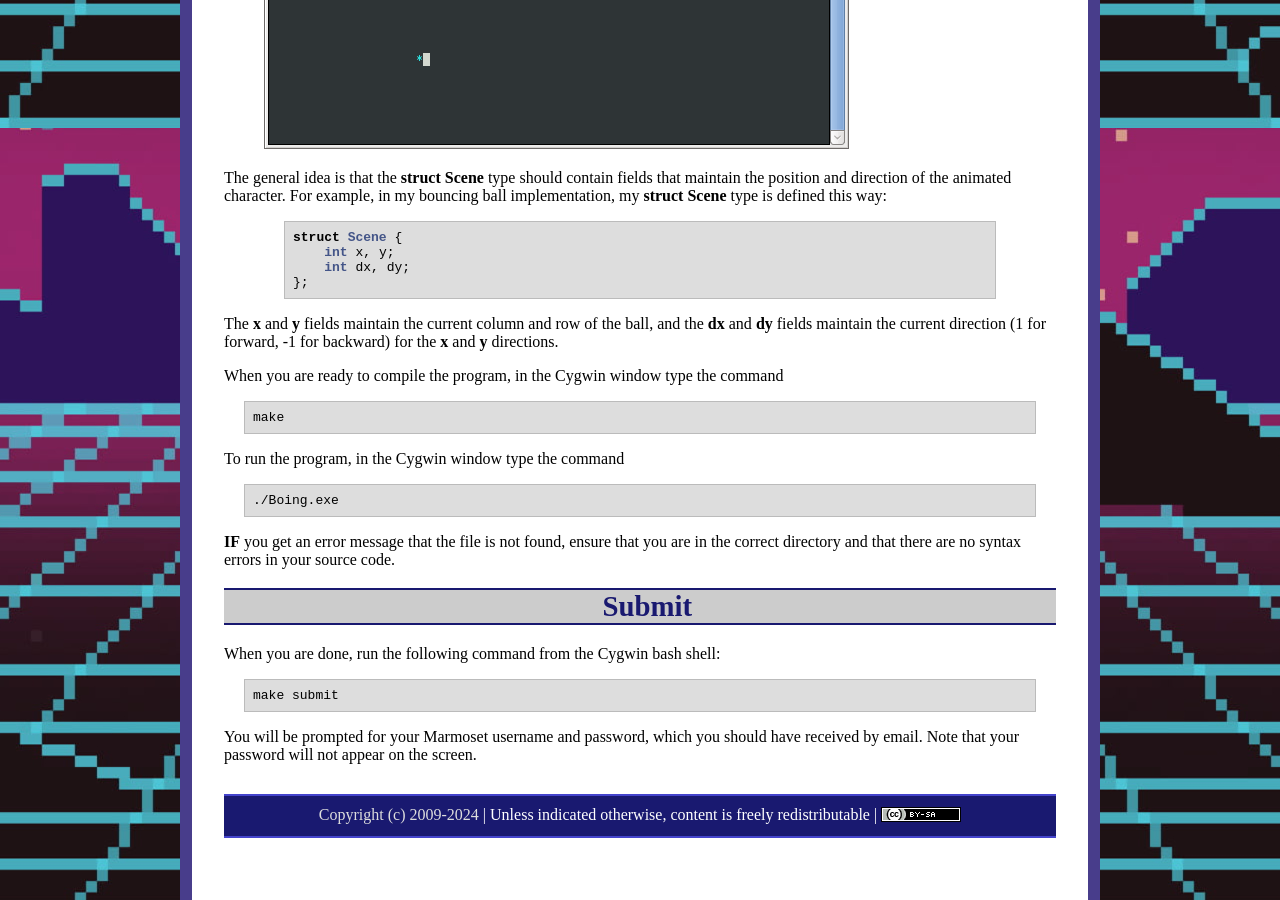
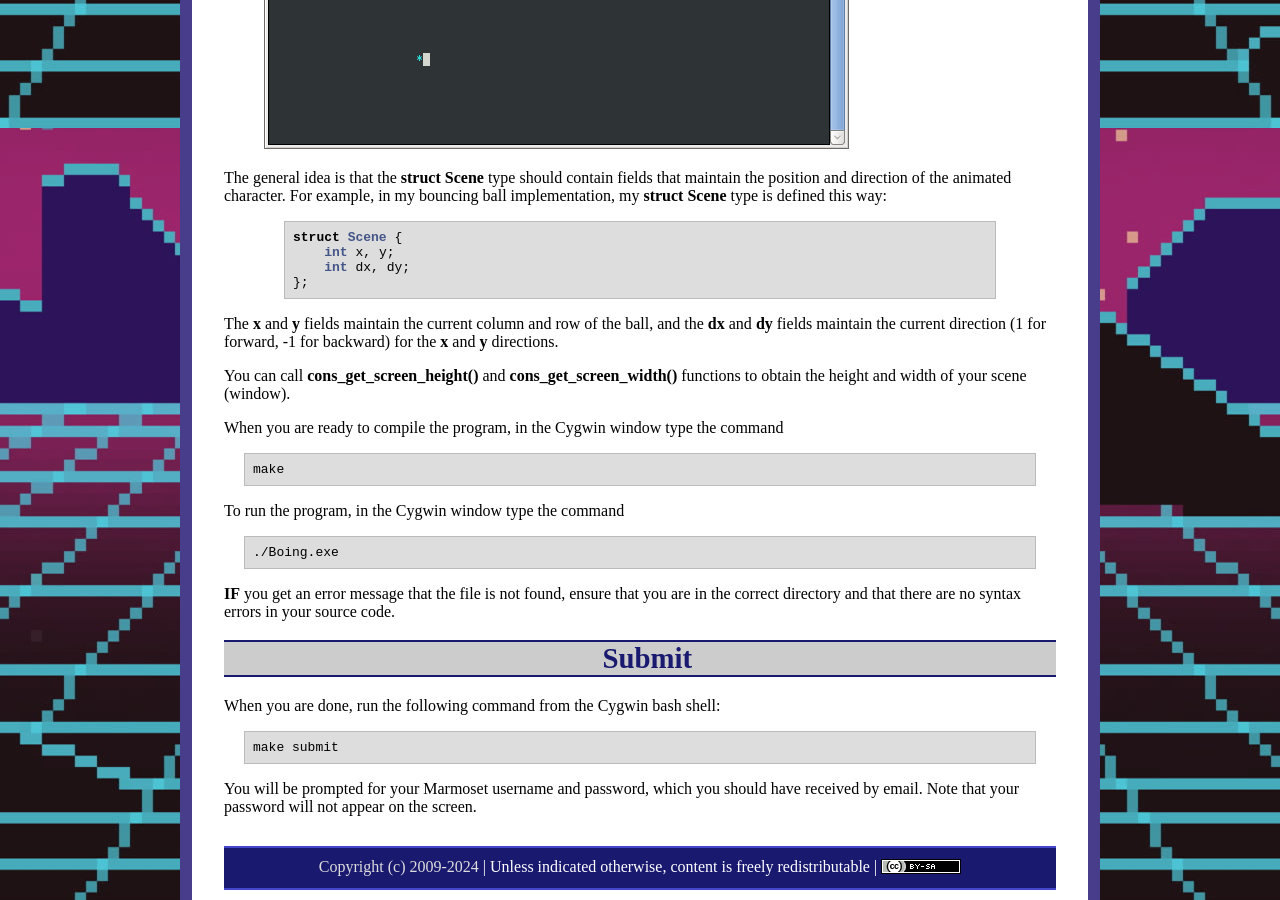
Before and after one commit to ycpcs/cs101-fall2026, a Jekyll site: the page built from labs/lab14.md, in a window 1280 px wide and 900 px high, scrolled down 1672 px. Built offline with Jekyll 4.4.1, drawn with Linux system fonts in a browser that asks for light colours.

Commit message:
Update lab14.md

```diff
--- a/labs/lab14.md
+++ b/labs/lab14.md
@@ -89,6 +89,8 @@ struct Scene {
 
 The **x** and **y** fields maintain the current column and row of the ball, and the **dx** and **dy** fields maintain the current direction (1 for forward, -1 for backward) for the **x** and **y** directions.
 
+You can call **cons_get_screen_height()** and **cons_get_screen_width()** functions to obtain the height and width of your scene (window).
+
 When you are ready to compile the program, in the Cygwin window type the command
 
     make
```
